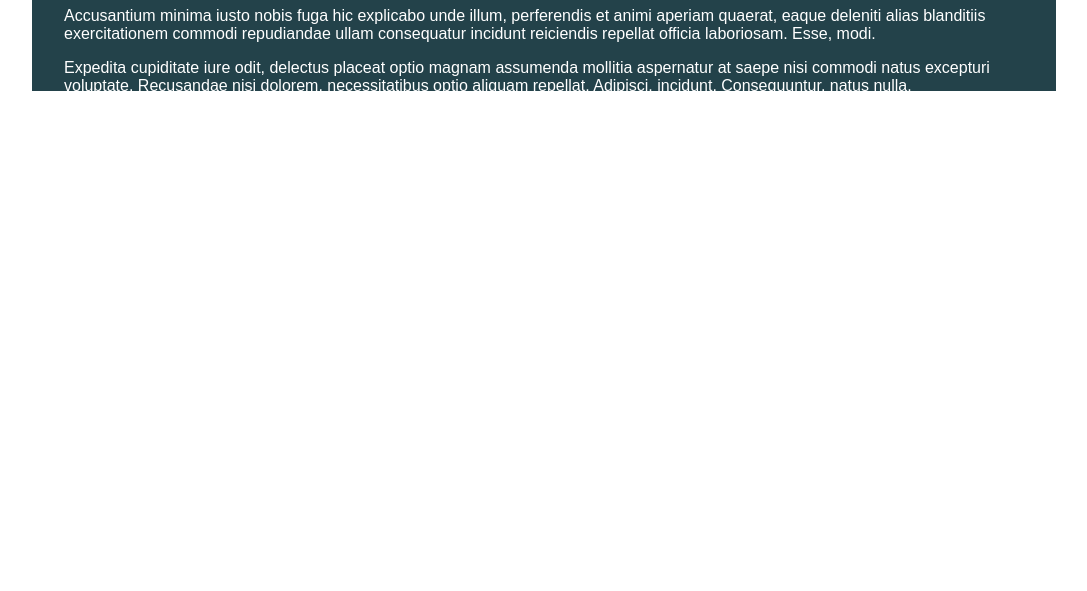
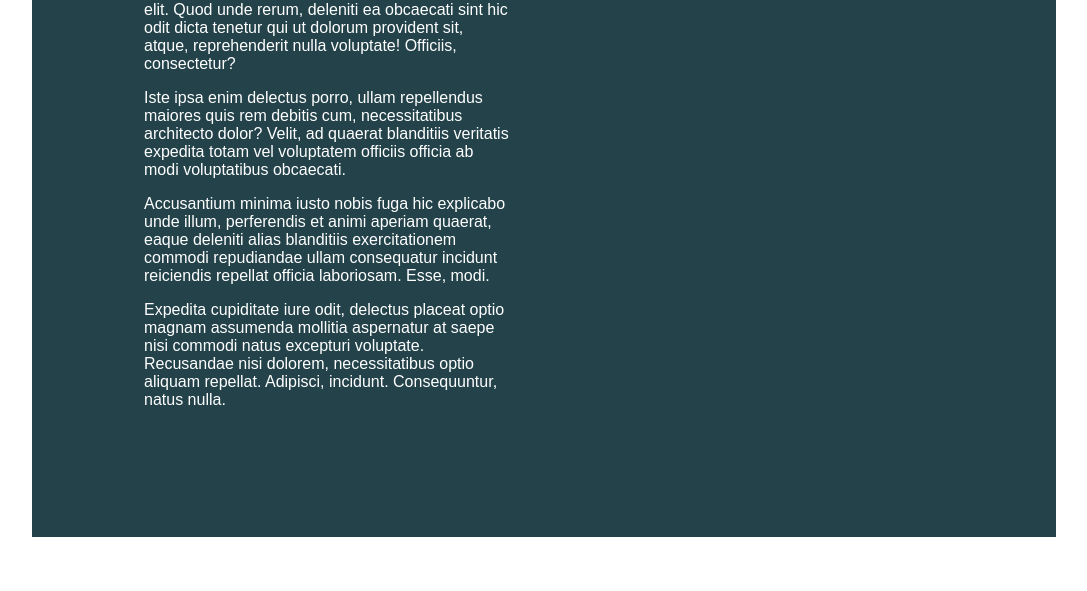
Before and after one commit to deanp04/conquering-responsive-layouts, a plain HTML site: page challenge01/index.html in a window 1280 px wide. Shown: the part 209-800 px from the top of the page, without its empty margins (96-1183 px from the left). Drawn offline with Linux system fonts and the light colour scheme.

Commit message:
completed challenge 1 CSS

```diff
--- a/challenge01/style.css
+++ b/challenge01/style.css
@@ -28,6 +28,9 @@ body {
   width: 80%;
   margin: 0 auto;
 
+  padding: 5em;
+}
+.intro-content {
+  width: 50%;
   padding: 2em;
-  height: 300px;
 }
```
